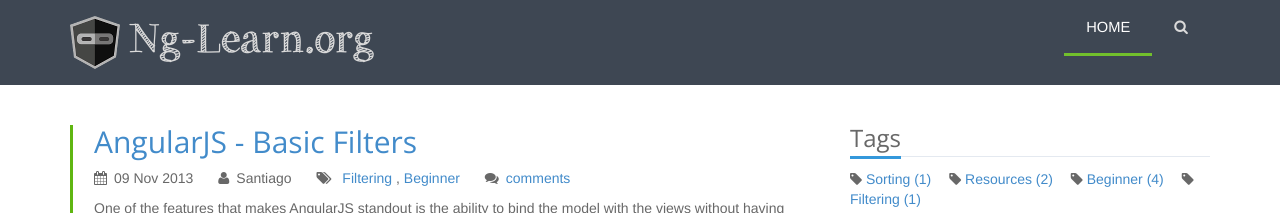
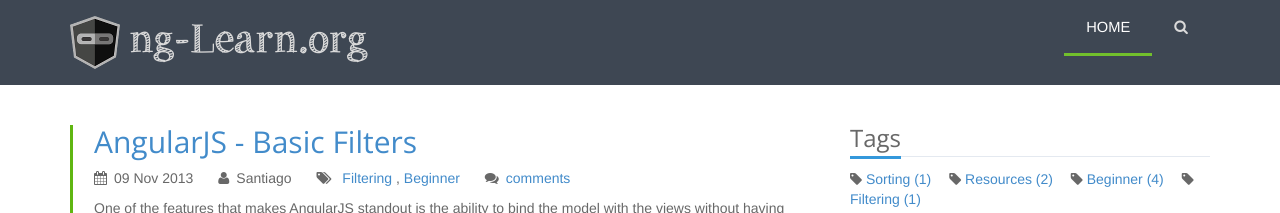
Before and after one commit to ng-learn-org/ng-learn-org.github.io, a Jekyll site: the page built from index.html, in a window 1280 px wide. Shown: the top 213 px of the page. Built offline with Jekyll 4.4.1, drawn with Linux system fonts in a browser that asks for light colours; the list of posts is cut into pages by our own code; comment, search, counter and statistics services are not loaded.

Commit message:
modified header

```diff
--- a/_includes/header.html
+++ b/_includes/header.html
@@ -11,7 +11,7 @@
           <span class="icon-bar"></span>
         </button>
 
-        <a class="navbar-brand brand" href="/"><img src="/img/logo.png">&nbsp;Ng-Learn.org</a>
+        <a class="navbar-brand brand" href="/"><img src="/img/logo.png">&nbsp;ng-Learn.org</a>
       </div>
 
       <div class="collapse navbar-collapse" id="navbar">
```
